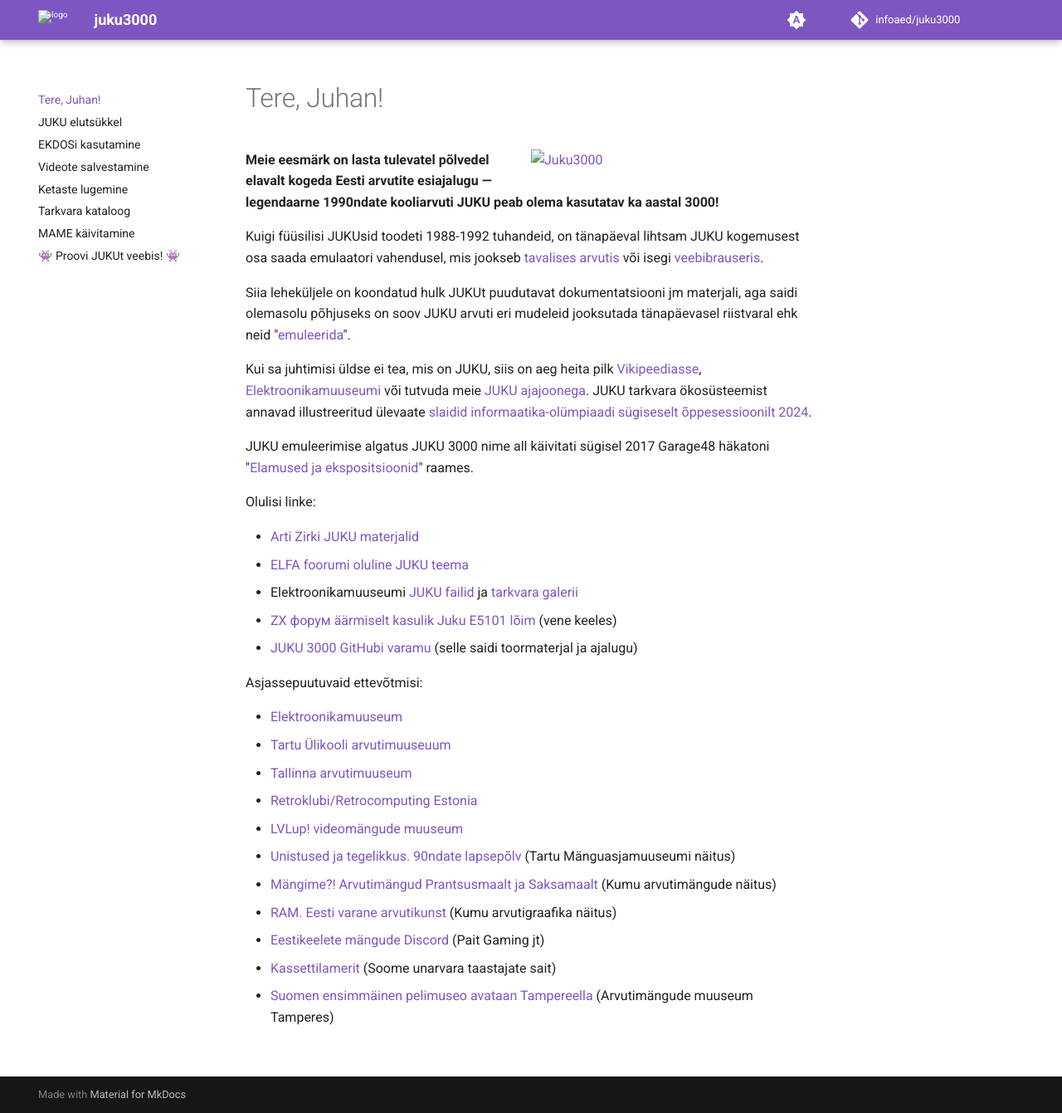
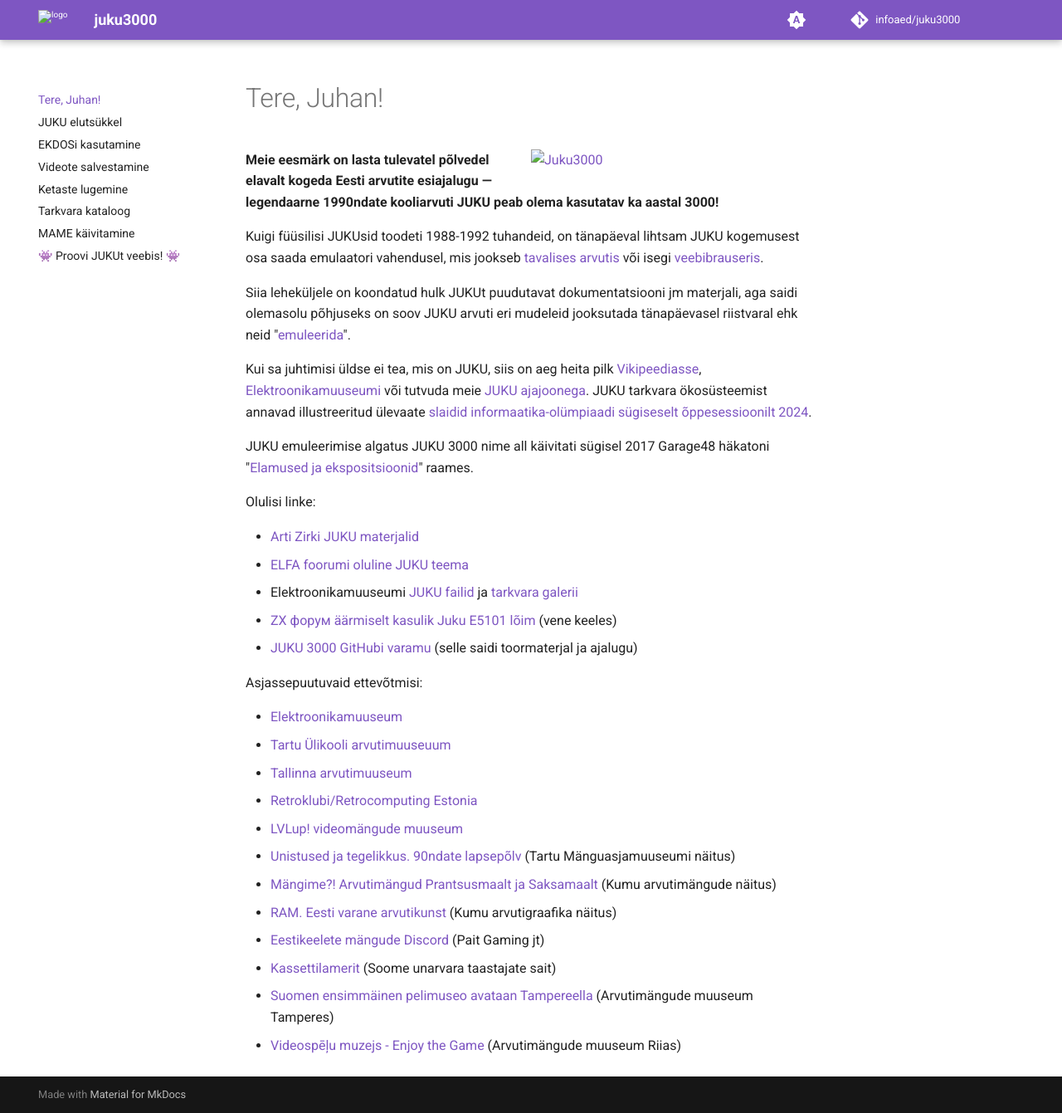
Before and after one commit to infoaed/juku3000, an MkDocs documentation site: the page built from docs/index.md, in a window 1280 px wide and 1341 px high. Shown: the whole window at 83% size. Built offline with MkDocs 1.6.1 and Material for MkDocs 9.7.7, drawn with Linux system fonts in a browser that asks for light colours; comment, search, counter and statistics services are not loaded.

Commit message:
Update index.md

```diff
--- a/docs/index.md
+++ b/docs/index.md
@@ -36,3 +36,4 @@
 * [Eestikeelete mängude Discord](https://discord.gg/nQvCGeNPhr) (Pait Gaming jt)
 * [Kassettilamerit](https://kasettilamerit.fi/en/about/) (Soome unarvara taastajate sait)
 * [Suomen ensimmäinen pelimuseo avataan Tampereella](https://yle.fi/uutiset/3-9354287) (Arvutimängude muuseum Tamperes)
+* [Videospēļu muzejs - Enjoy the Game](https://vgm.lv/en/) (Arvutimängude muuseum Riias)
```
